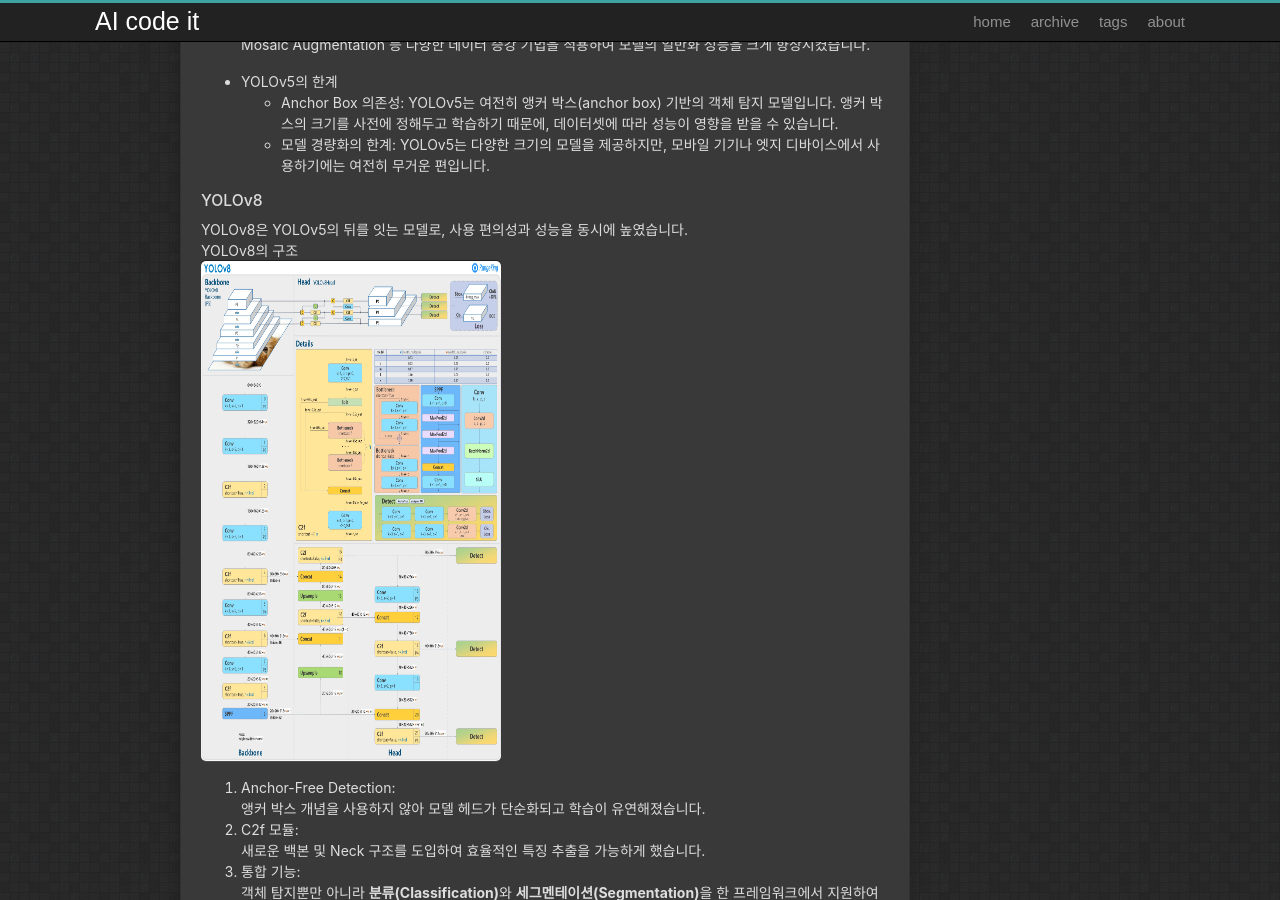
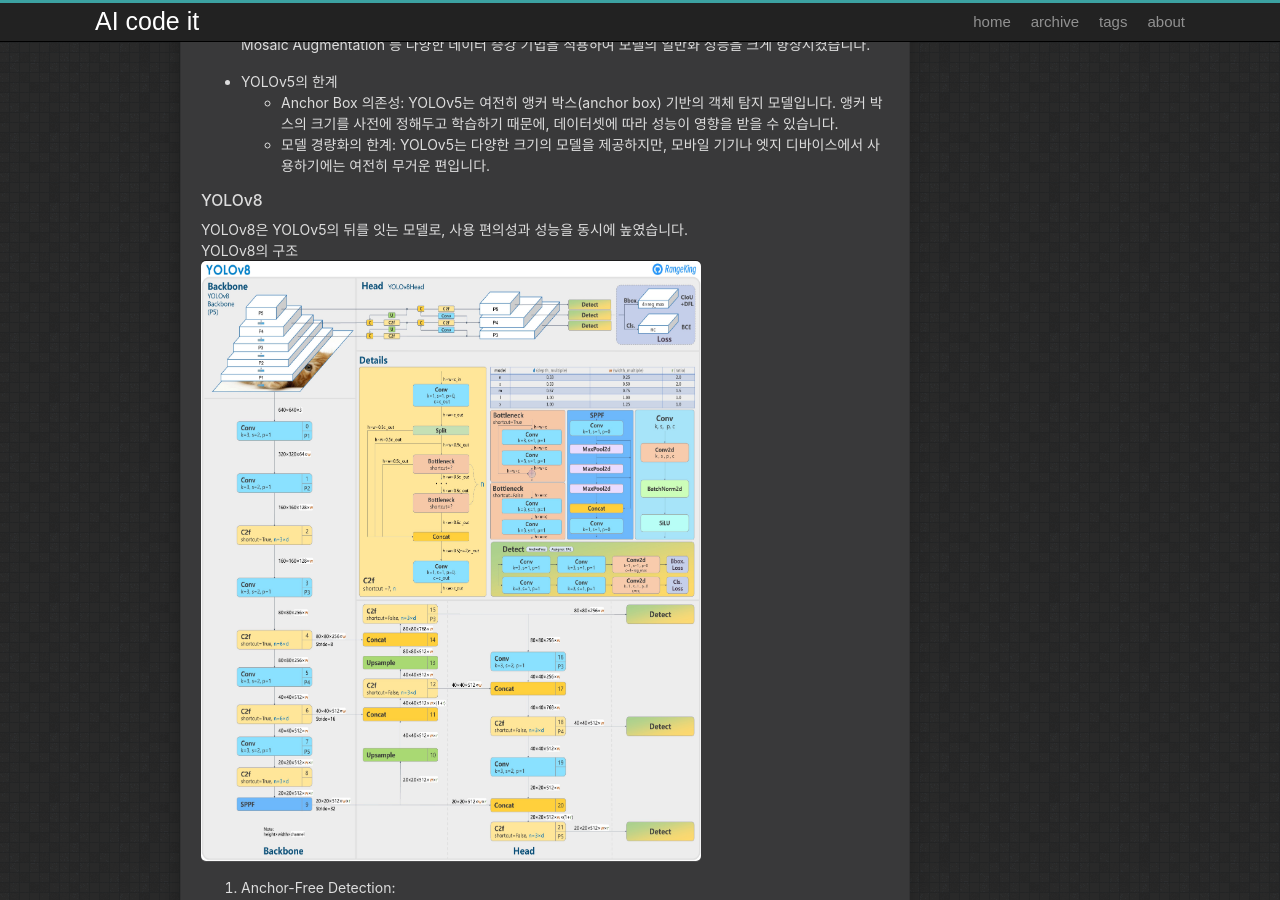
Before and after one commit to Lee-keonhee/AIcodeit, a Jekyll site: the page built from _posts/2025-08-31-weekly_8.md, in a window 1280 px wide and 900 px high, scrolled down 4338 px. Built offline with Jekyll 4.4.1, drawn with Linux system fonts in a browser that asks for light colours.

Commit message:
Update 2025-08-31-weekly_8.md

```diff
--- a/_posts/2025-08-31-weekly_8.md
+++ b/_posts/2025-08-31-weekly_8.md
@@ -136,7 +136,7 @@ Mosaic Augmentation 등 다양한 데이터 증강 기법을 적용하여 모델
 #### YOLOv8
 YOLOv8은 YOLOv5의 뒤를 잇는 모델로, 사용 편의성과 성능을 동시에 높였습니다.
 YOLOv8의 구조
-<img src="{{"/assets/images/yolov8.jpg" | relative_url }}" width="300" height="500" alt="yolov8">
+<img src="{{"/assets/images/yolov8.jpg" | relative_url }}" width="500" height="600" alt="yolov8">
 
 
 1. Anchor-Free Detection:
```
